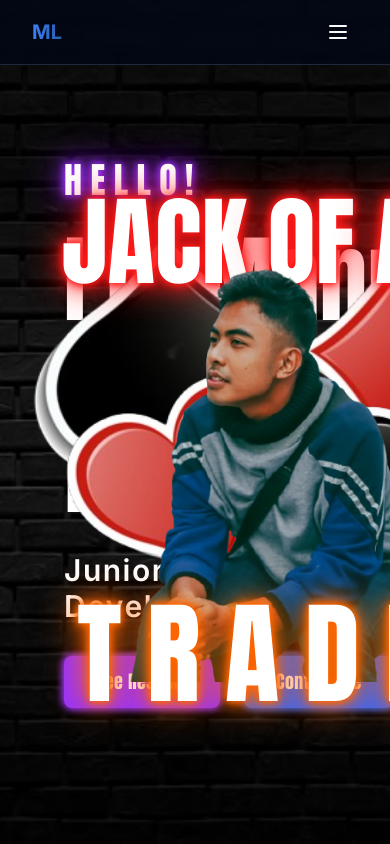
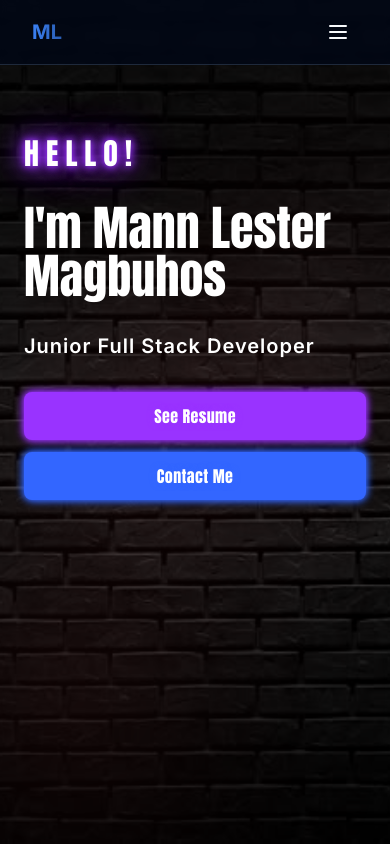
Before and after one commit to MannLester/PortfolioWebsite, a Next.js app: page / in a window 390 px wide. Shown: the top 844 px of the page. Built offline with nearby package versions, Linux system fonts and the light colour scheme.

Commit message:
Home Page Mobile View

```diff
--- a/src/components/sections/HomePage.tsx
+++ b/src/components/sections/HomePage.tsx
@@ -21,7 +21,7 @@ const HomePage = () => {
   return (
     <div
       id="home"
-      className={`h-screen flex overflow-hidden backdrop-blur-lg transition-colors duration-300 bg-black`}
+      className={`h-screen flex flex-col md:flex-row overflow-hidden backdrop-blur-lg transition-colors duration-300 bg-black`}
       style={{
         backgroundImage: `url(${brickBackground.src})`,
         backgroundSize: 'cover',
@@ -30,34 +30,34 @@ const HomePage = () => {
     >
       <div className="absolute inset-0 bg-black opacity-50" />
       {/* Hero Section */}
-      <section className="flex w-full h-full z-10">
+      <section className="flex flex-col md:flex-row w-full h-full z-10">
         {/* Left side - content */}
-        <div className="flex-1 flex items-start justify-start px-16">
-          <div className="space-y-6 mt-40">
+        <div className="flex-1 flex items-start justify-start px-6 sm:px-8 md:px-16 pt-24 md:pt-0">
+          <div className="space-y-4 md:space-y-6 mt-10 md:mt-40">
             <div className="space-y-8">
-              <h1 className={`text-white [text-shadow:0_0_7px_#9933ff,0_0_10px_#9933ff,0_0_21px_#9933ff,0_0_42px_#9933ff] text-4xl tracking-normal font-bold ${anton.className}`}>
+              <h1 className={`text-white [text-shadow:0_0_7px_#9933ff,0_0_10px_#9933ff,0_0_21px_#9933ff,0_0_42px_#9933ff] text-3xl md:text-4xl tracking-normal font-bold ${anton.className}`}>
                 H E L L O !
               </h1>
 
-              <h2 className={`text-white text-8xl tracking-normal ${anton.className}`}>
+              <h2 className={`text-white text-5xl sm:text-6xl md:text-8xl tracking-normal ${anton.className}`}>
                 I&apos;m <span className="text-white">Mann Lester Magbuhos</span>
               </h2>
 
-              <p className="text-white text-3xl font-semibold tracking-wider ${anton.className}">
+              <p className="text-white text-xl md:text-3xl font-semibold tracking-wider ${anton.className}">
                 Junior Full Stack Developer
               </p>
 
-              <div className="flex space-x-6">
+              <div className="flex flex-col sm:flex-row space-y-3 sm:space-y-0 sm:space-x-6">
                 <motion.button
                   whileHover={{ scale: 1.05 }}
-                  className={`${anton.className} bg-[#9933ff] text-white [text-shadow:0_0_7px_#9933ff] [box-shadow:0_0_7px_#9933ff,0_0_10px_#9933ff] hover:bg-[#ad5fff] hover:[text-shadow:0_0_7px_#9933ff,0_0_10px_#9933ff,0_0_21px_#9933ff] hover:[box-shadow:0_0_7px_#9933ff,0_0_10px_#9933ff,0_0_21px_#9933ff] px-8 py-3 rounded-lg text-lg tracking-wide transition-all`}
+                  className={`${anton.className} bg-[#9933ff] text-white [text-shadow:0_0_7px_#9933ff] [box-shadow:0_0_7px_#9933ff,0_0_10px_#9933ff] hover:bg-[#ad5fff] hover:[text-shadow:0_0_7px_#9933ff,0_0_10px_#9933ff,0_0_21px_#9933ff] hover:[box-shadow:0_0_7px_#9933ff,0_0_10px_#9933ff,0_0_21px_#9933ff] px-8 py-3 rounded-lg text-base md:text-lg tracking-wide transition-all w-full sm:w-auto text-center`}
                   onClick={() => window.open('/resume.pdf', '_blank')}
                 >
                   See Resume
                 </motion.button>
                 <motion.button
                   whileHover={{ scale: 1.05 }}
-                  className={`${anton.className} bg-[#3366ff] text-white [text-shadow:0_0_7px_#3366ff] [box-shadow:0_0_7px_#3366ff,0_0_10px_#3366ff] hover:bg-[#4d7fff] hover:[text-shadow:0_0_7px_#3366ff,0_0_10px_#3366ff,0_0_21px_#3366ff] hover:[box-shadow:0_0_7px_#3366ff,0_0_10px_#3366ff,0_0_21px_#3366ff] px-8 py-3 rounded-lg text-lg tracking-wide transition-all`}
+                  className={`${anton.className} bg-[#3366ff] text-white [text-shadow:0_0_7px_#3366ff] [box-shadow:0_0_7px_#3366ff,0_0_10px_#3366ff] hover:bg-[#4d7fff] hover:[text-shadow:0_0_7px_#3366ff,0_0_10px_#3366ff,0_0_21px_#3366ff] hover:[box-shadow:0_0_7px_#3366ff,0_0_10px_#3366ff,0_0_21px_#3366ff] px-8 py-3 rounded-lg text-base md:text-lg tracking-wide transition-all w-full sm:w-auto text-center`}
                   onClick={() => {
                     const contactSection = document.getElementById('contact');
                     contactSection?.scrollIntoView({ behavior: 'smooth' });
@@ -71,12 +71,12 @@ const HomePage = () => {
         </div>
 
         {/* Right side - contains image and text */}
-        <div className="w-[50%] relative">
+        <div className="w-full md:w-[50%] relative mt-8 md:mt-0 hidden md:block">
           {/* Title and Image Container */}
-          <div className="absolute right-[10%] top-[20%] text-right pr-8 flex flex-col items-end">
-            <div className="relative w-[350px]">
+          <div className="absolute right-[5%] sm:right-[10%] top-[5%] md:top-[20%] text-right pr-4 md:pr-8 flex flex-col items-end">
+            <div className="relative w-[250px] sm:w-[300px] md:w-[350px]">
               {/* Top text overlapping with image */}
-              <div className={`absolute top-6 right-0 z-10 text-[98px] leading-none whitespace-nowrap flex gap-5 ${anton.className}`}>
+              <div className={`absolute top-2 md:top-6 right-0 z-10 text-[60px] sm:text-[80px] md:text-[98px] leading-none whitespace-nowrap flex gap-2 sm:gap-5 ${anton.className}`}>
                 <motion.span
                   className="text-white"
                   initial={{
@@ -174,22 +174,22 @@ const HomePage = () => {
 
               <motion.div className="relative">
                 {/* Background Spade */}
-                <div className="absolute -left-20 top-32 z-5 scale-[1.8]">
+                <div className="absolute -left-10 sm:-left-20 top-20 sm:top-32 z-5 scale-[1.2] sm:scale-[1.5] md:scale-[1.8]">
                   <Image src={spadeImage} alt="Spade" width={600} height={600} className="opacity-100" />
                 </div>
 
                 {/* Background Diamond */}
-                <div className="absolute left-[-5vw] top-32 z-5 scale-[2]">
+                <div className="absolute left-[-5vw] top-20 sm:top-32 z-5 scale-[1.3] sm:scale-[1.7] md:scale-[2]">
                   <Image src={diamondImage} alt="Diamond" width={600} height={600} className="opacity-100" />
                 </div>
 
                 {/* Background Club */}
-                <div className="absolute left-[-5vw] top-32 z-5 scale-[1.8]">
+                <div className="absolute left-[-5vw] top-20 sm:top-32 z-5 scale-[1.2] sm:scale-[1.5] md:scale-[1.8]">
                   <Image src={clubImage} alt="Club" width={600} height={600} className="opacity-100" />
                 </div>
 
                 {/* Background Heart */}
-                <div className="absolute left-[-5vw] top-32 z-5 scale-[1.9]">
+                <div className="absolute left-[-5vw] top-20 sm:top-32 z-5 scale-[1.3] sm:scale-[1.6] md:scale-[1.9]">
                   <Image src={heartImage} alt="Heart" width={600} height={600} className="opacity-100" />
                 </div>
 
@@ -199,12 +199,12 @@ const HomePage = () => {
                   alt="Mann Lee"
                   width={350}
                   height={437}
-                  className="relative z-20 -translate-x-16 -translate-y-3"
+                  className="relative z-20 -translate-x-8 sm:-translate-x-12 md:-translate-x-16 -translate-y-3 w-[220px] sm:w-[280px] md:w-[350px] h-auto"
                   priority
                 />
                 {/* Bottom text overlapping with image */}
                 <motion.div
-                  className={`absolute -bottom-4 -right-8 z-30 text-[112px] tracking-[25px] leading-none whitespace-nowrap ${anton.className}`}
+                  className={`absolute -bottom-2 sm:-bottom-4 -right-4 sm:-right-8 z-30 text-[70px] sm:text-[90px] md:text-[112px] tracking-[15px] sm:tracking-[20px] md:tracking-[25px] leading-none whitespace-nowrap ${anton.className}`}
                   initial={{
                     color: "#000000",
                     textShadow: "unset"
@@ -247,6 +247,14 @@ const HomePage = () => {
           </div>
         </div>
       </section>
+
+      {/* Mobile-only red glow effects */}
+      <div className="absolute inset-0 -z-10 overflow-hidden pointer-events-none md:hidden">
+        <div className="absolute top-1/3 right-1/3 w-64 h-64 bg-red-500/10 rounded-full blur-[80px]" />
+        <div className="absolute bottom-1/3 left-1/3 w-64 h-64 bg-red-500/5 rounded-full blur-[80px]" />
+        <div className="absolute top-2/3 right-1/2 w-64 h-64 bg-red-500/20 rounded-full blur-[100px]" />
+        <div className="absolute bottom-1/2 left-1/2 w-64 h-64 bg-red-500/10 rounded-full blur-[100px]" />
+      </div>
     </div>
   );
 };
```
